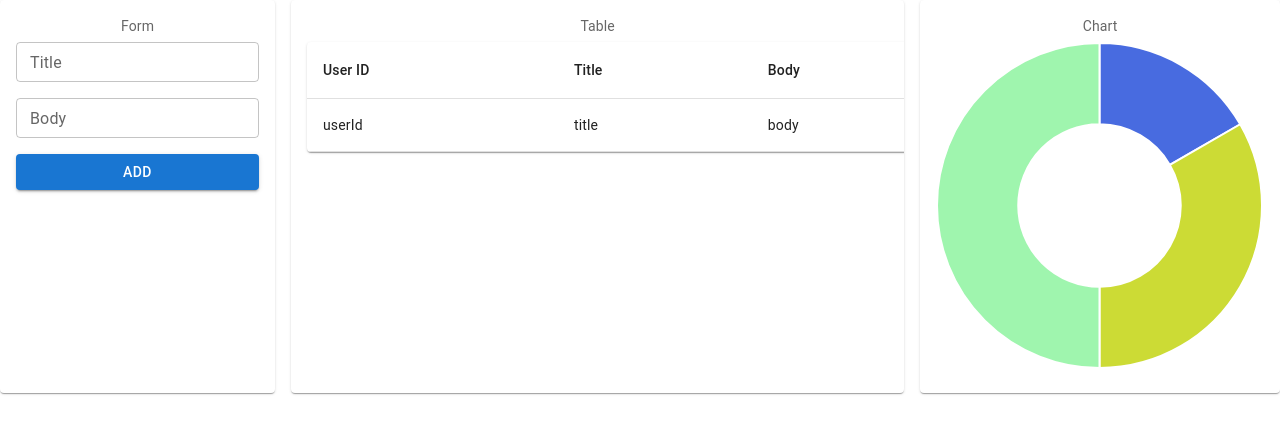
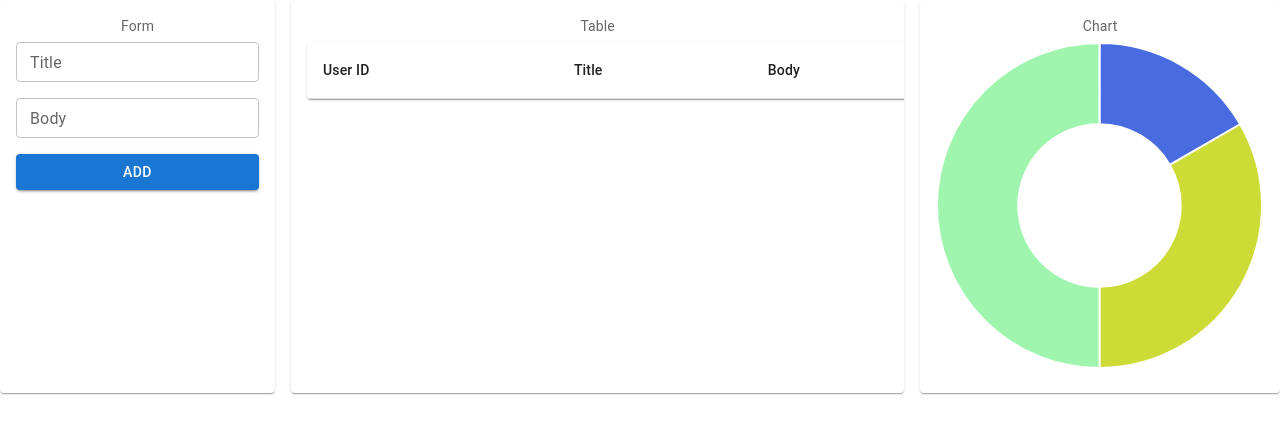
Before and after one commit to jesuskinto/WebAppDeveloperTest, a React (Create React App) app: page / in a window 1280 px wide. Shown: the top 434 px of the page. Built offline with nearby package versions, Linux system fonts and the light colour scheme.

Commit message:
DataTable component created

```diff
--- a/src/App.js
+++ b/src/App.js
@@ -4,14 +4,7 @@ import { useState } from 'react';
 import {
   Stack,
   Card,
-  Table,
-  TableBody,
-  TableCell,
-  TableContainer,
   Typography,
-  TableHead,
-  TableRow,
-  Paper,
   CardContent
 } from '@mui/material';
 
@@ -20,6 +13,7 @@ import { Chart, ArcElement } from 'chart.js'
 import Form from './components/Form';
 
 import './App.css';
+import DataTable from './components/DataTable';
 
 Chart.register(ArcElement);
 
@@ -27,6 +21,11 @@ Chart.register(ArcElement);
 function App() {
 
   const [doughnutData, setDoughnutData] = useState([1, 2, 3])
+  const [data, setData] = useState([]);
+
+  const handleAddData = (newData) => {
+    setData((prevData) => [...prevData, newData]);
+  };
 
   const getRandomColor = count => {
     var colors = [];
@@ -40,36 +39,14 @@ function App() {
   }
 
   const getForm = () => {
-    return <Form />
+    return (
+      <Form onAdd={handleAddData}/>
+    )
   }
 
   const getTable = () => {
     return (
-      <Card>
-        <CardContent>
-          <Typography sx={{ fontSize: 14 }} color="text.secondary" gutterBottom>
-            Table
-          </Typography>
-          <TableContainer sx={{ width: 650 }} component={Paper}>
-            <Table>
-              <TableHead>
-                <TableRow>
-                  <TableCell>User ID</TableCell>
-                  <TableCell>Title</TableCell>
-                  <TableCell>Body</TableCell>
-                </TableRow>
-              </TableHead>
-              <TableBody>
-                <TableRow>
-                  <TableCell>userId</TableCell>
-                  <TableCell>title</TableCell>
-                  <TableCell>body</TableCell>
-                </TableRow>
-              </TableBody>
-            </Table>
-          </TableContainer>
-        </CardContent>
-      </Card>
+      <DataTable posts={data} />
     )
   }
 
--- /dev/null
+++ b/src/components/DataTable.jsx
@@ -0,0 +1,52 @@
+import React from 'react';
+import {
+    Card,
+    CardContent,
+    Typography,
+    TableContainer,
+    Paper,
+    Table,
+    TableHead,
+    TableRow,
+    TableCell,
+    TableBody
+} from '@mui/material';
+
+const DataTable = ({posts}) => {
+  return (
+    <Card>
+      <CardContent>
+        <Typography sx={{ fontSize: 14 }} color="text.secondary" gutterBottom>
+          Table
+        </Typography>
+        <TableContainer sx={{ width: 650 }} component={Paper}>
+          <Table>
+            <TableHead>
+              <TableRow>
+                <TableCell>User ID</TableCell>
+                <TableCell>Title</TableCell>
+                <TableCell>Body</TableCell>
+              </TableRow>
+            </TableHead>
+            <TableBody>
+              {posts &&
+                posts.map((post, index) => {
+                  console.log(post);
+                  return (
+                    <TableRow key={index}>
+                      <TableCell>{post.userId}</TableCell>
+                      <TableCell>{post.title}</TableCell>
+                      <TableCell>{post.body}</TableCell>
+                  </TableRow>
+                  );
+                })
+              }
+            </TableBody>
+          </Table>
+        </TableContainer>
+      </CardContent>
+    </Card>
+  );
+}
+
+export default DataTable;
--- a/src/components/Form.jsx
+++ b/src/components/Form.jsx
@@ -9,7 +9,7 @@ import {
 } from '@mui/material';
 
 const Form = ({ onAdd }) => {
-  const [formData, setFormData] = useState({ title: '', body: '' });
+  const [formData, setFormData] = useState({ userId: 1, title: '', body: '' });
 
   const handleDataChange = (event) => {
     setFormData({
@@ -20,7 +20,7 @@ const Form = ({ onAdd }) => {
 
   const handleAddClick = () => {
     onAdd(formData);
-    setFormData({ title: '', body: '' });
+    setFormData({ userId: 1, title: '', body: '' });
   };
 
   return (
```
